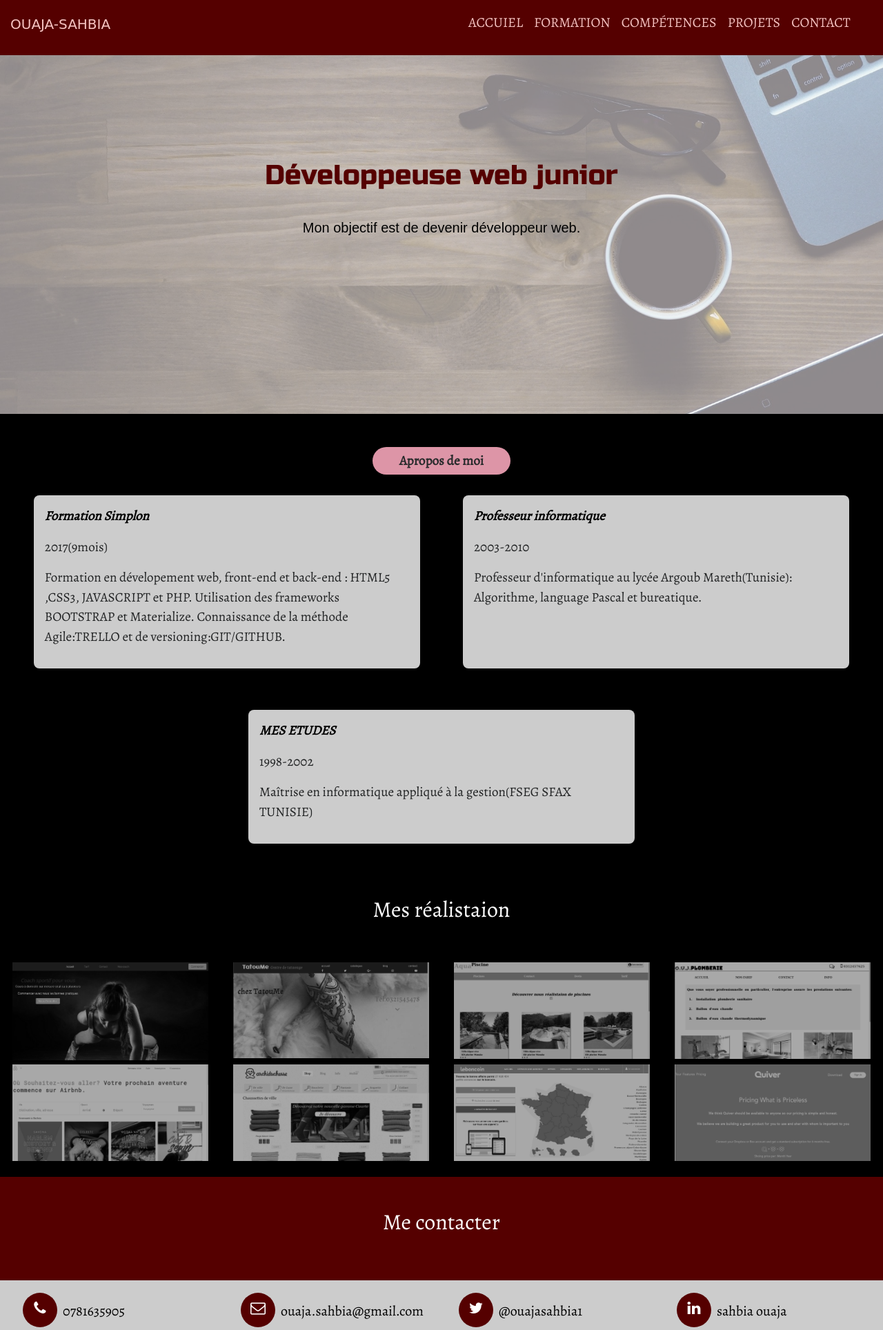
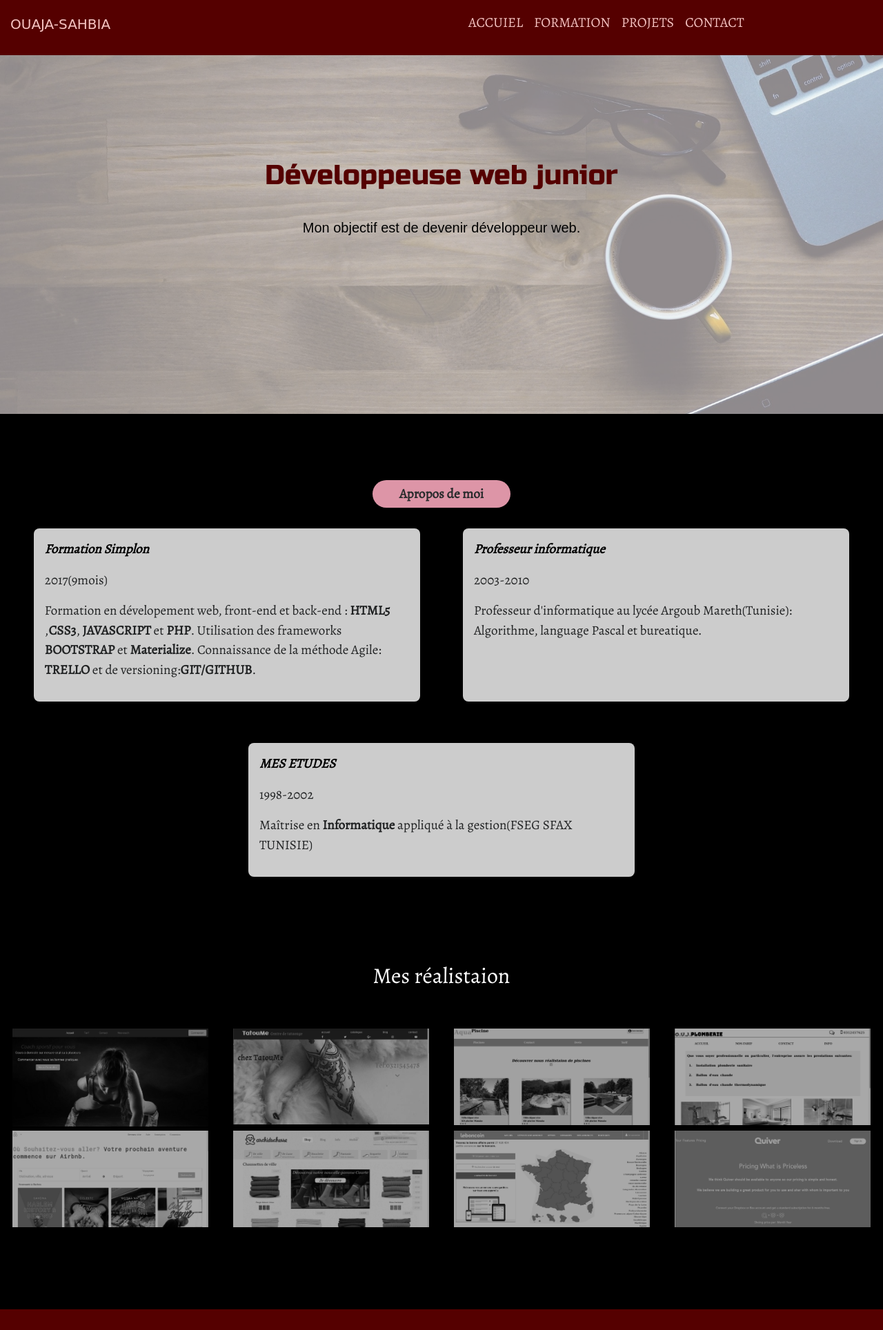
Before and after one commit to bettoumi/portfolio, a PHP site: page / in a window 1280 px wide. Shown: the top 1928 px of the page at 69% size. Run offline with PHP 8.4, Linux system fonts and the light colour scheme; some web fonts are replaced.

Commit message:
style footer  section

```diff
--- a/css/main.css
+++ b/css/main.css
@@ -244,7 +244,7 @@
 #portfolio
 {
     background-color: black;
-    /*height: 500px;*/
+    width: 100%;
     color: white;
     font-family: 'Alegreya', serif;
 }
@@ -365,6 +365,7 @@
   height: 150px;
   background-color: rgb(85,0,0);
   color: white;
+  padding-bottom: 100px;
 }
  .element
 {
@@ -455,6 +456,7 @@
 {
   background-color: black;
   height: 200px;
+  color: white;
 }
 
 
--- a/index.html
+++ b/index.html
@@ -40,19 +40,17 @@
                      <div class="collapse navbar-collapse pull-right w-100" id="mynav">
                             <ul class="navbar-nav">
                                    <li class="nav-item ">
-                                       <a class="nav-link text-uppercase" href="#">Accuiel</a>
+                                       <a class="nav-link text-uppercase" href="#intro">Accuiel</a>
                                     </li>
                                     <li class="nav-item">
                                         <a class="nav-link text-uppercase" href="#aboutme">FORMATION</a>
                                     </li>
+
                                     <li class="nav-item">
-                                          <a class="nav-link text-uppercase" href="#competence">Compétences</a>
+                                         <a class="nav-link text-uppercase" href="#portfolio">projets</a>
                                     </li>
                                     <li class="nav-item">
-                                         <a class="nav-link text-uppercase" href="#">projets</a>
-                                    </li>
-                                    <li class="nav-item">
-                                       <a class="nav-link text-uppercase" href="#">contact</a>
+                                       <a class="nav-link text-uppercase" href="#contact">contact</a>
                                      </li>
                             </ul>
 
@@ -63,7 +61,7 @@
 
         </header>
      </div>
-                  <!-- Star about Me section -->
+                  <!-- Star intro Me section -->
 
     <section class="row text-center" id="intro">
         <div class="intro-cover">
@@ -76,8 +74,9 @@
         </article>
       </div>
     </section>
+                              <!-- Star aboutme Me section -->
 
-    <section class="row" id="aboutme" >
+    <section class="row pt-5" id="aboutme" >
        <article class="aboutleft mt-5">
              <h3>Apropos de moi</h3>
 
@@ -87,8 +86,8 @@
            <div class="cursus col-12 col-md-4 col-lg-4">
                <p class="titrecursus">Formation Simplon</p>
                <p>2017(9mois)</p>
-               <p>Formation en dévelopement web, front-end et back-end : HTML5 ,CSS3, JAVASCRIPT et PHP. Utilisation des frameworks BOOTSTRAP et Materialize.
-               Connaissance de la méthode Agile:TRELLO et de versioning:GIT/GITHUB.</p>
+               <p>Formation en dévelopement web, front-end et back-end : <strong>HTML5</strong> ,<strong>CSS3</strong>, <strong>JAVASCRIPT</strong> et <strong>PHP</strong>. Utilisation des frameworks <strong>BOOTSTRAP</strong> et <strong> Materialize</strong>.
+               Connaissance de la méthode Agile: <strong>TRELLO</strong> et de versioning:<strong>GIT/GITHUB</strong>.</p>
 
            </div>
            <div class="col-12 col-md-4 col-lg-4 cursus">
@@ -100,7 +99,7 @@
            <div class="cursus col-12 col-md-6 offset-2 col-lg-4 cursus">
                <p class="titrecursus">MES ETUDES</p>
                <p>1998-2002</p>
-               <p>Maîtrise en informatique appliqué à la gestion(FSEG SFAX TUNISIE)</p>
+               <p>Maîtrise en <strong>Informatique</strong> appliqué à la gestion(FSEG SFAX TUNISIE)</p>
            </div>
 
 
@@ -110,8 +109,8 @@
 
         <!--  Start compétence section-->
 
-  <section id="portfolio" class="pt-5">
-   <div class="row">
+  <section id="portfolio" class="pt-5 my-0 pb-5">
+   <div class="row pt-5 pb-5">
           <h2 class="text-center col-12">Mes réalistaion</h2>
         <div class="mt-5 projets col-12">
           <article class="reproduction row">
@@ -229,8 +228,8 @@
 
   <section class="contact pb-5" id="contact">
 
-    <h2 class="text-center titrecontact pt-5 pb-5">Me contacter</h2>
-    <div class="row ml-2 mr-2">
+    <h2 class="text-center titrecontact pt-5">Me contacter</h2>
+    <div class="row  pt-5 ml-2 mr-2">
          <article class="col-12 col-md-12 col-lg-12 reseau">
            <div class="row">
 
@@ -312,10 +311,9 @@
 </section>
 
 
+<footer class="footer-portfolio text-center pt-5">
+          <span>ouaja-sahbia2017</span>
 
-
-<footer class="footer-portfolio">
-          <span>ouaja-sahbia2017</span>
 
 </footer>
 
```
